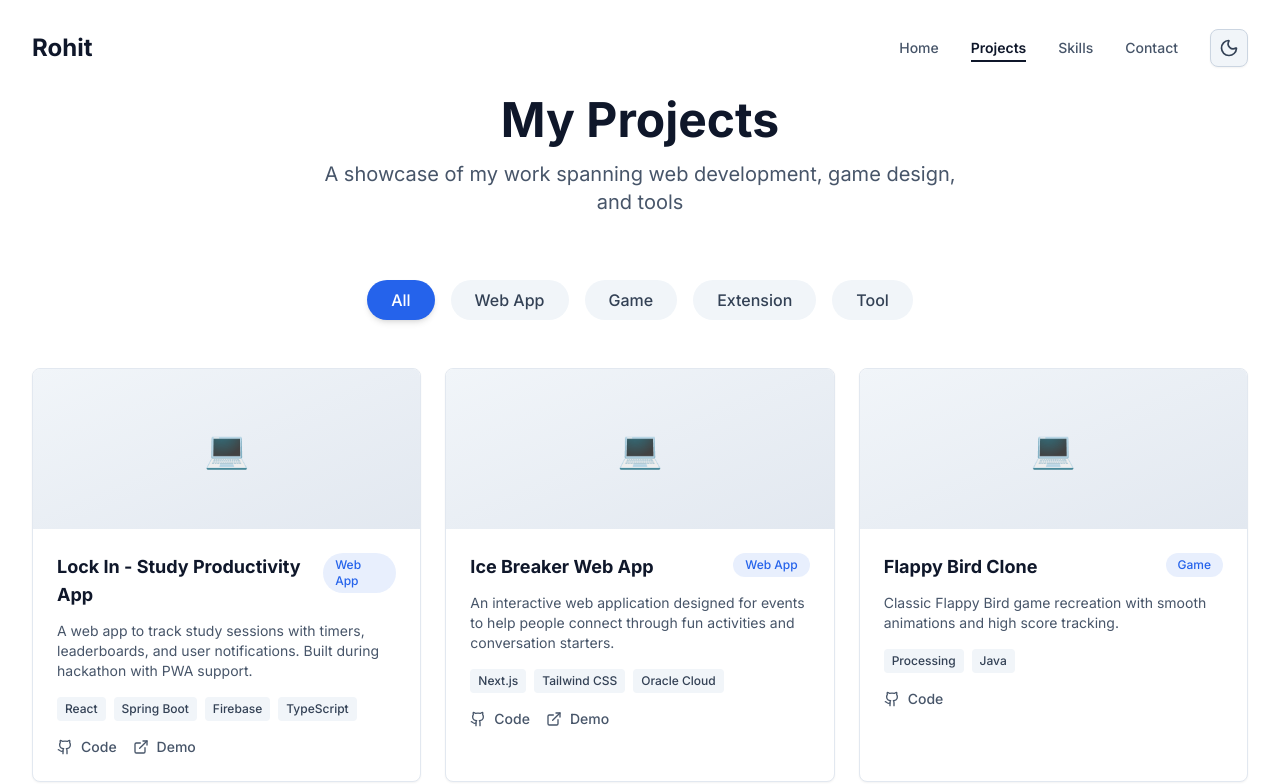
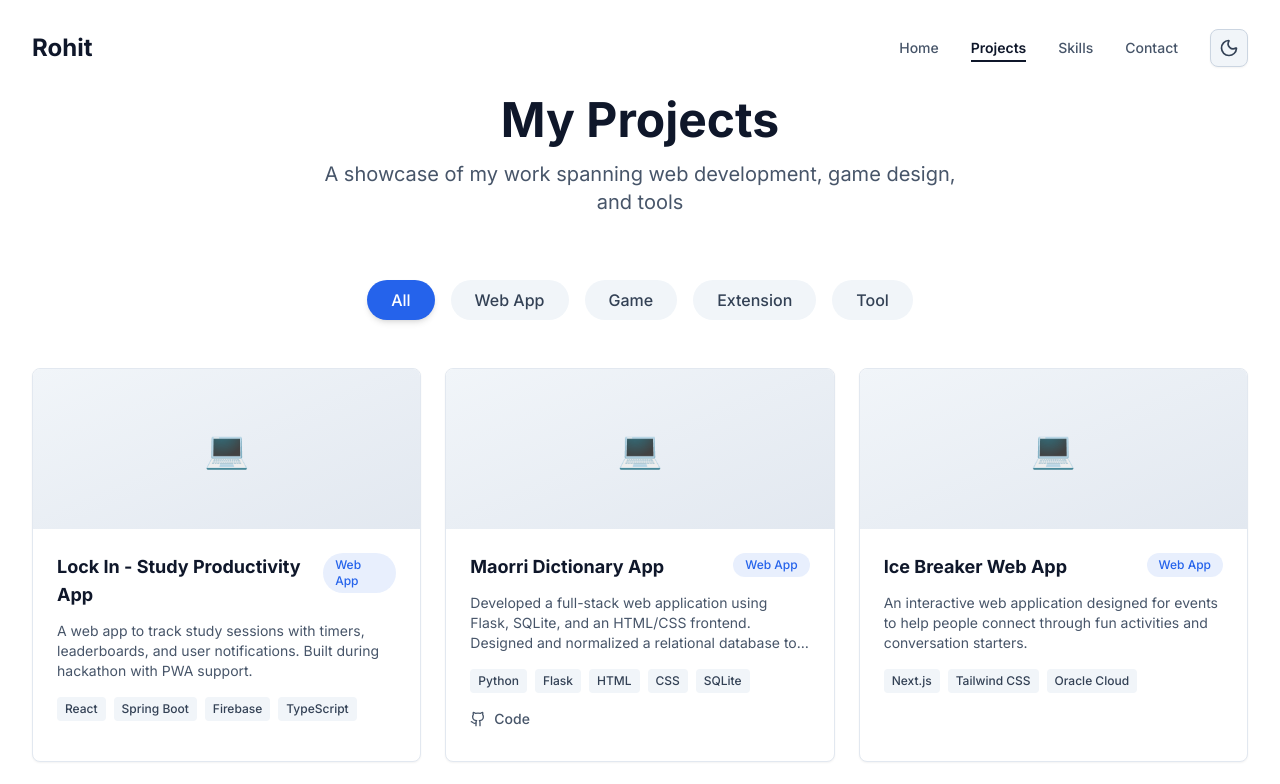
Before and after one commit to rohit-medarametla/portfolio, a Next.js app: page /projects in a window 1280 px wide. Shown: the top 784 px of the page. Built offline with nearby package versions, Linux system fonts and the light colour scheme.

Commit message:
updated information

```diff
--- a/app/contact/page.tsx
+++ b/app/contact/page.tsx
@@ -119,8 +119,8 @@ export default function ContactPage() {
                   <h3 className="text-lg font-semibold text-slate-900 dark:text-white mb-1">
                     Email
                   </h3>
-                  <a href="mailto:your.email@example.com" className="text-slate-600 dark:text-slate-400 hover:text-primary-light dark:hover:text-accent transition-colors">
-                    your.email@example.com
+                  <a href="mailto:rohit.medarametla@gmail.com" className="text-slate-600 dark:text-slate-400 hover:text-primary-light dark:hover:text-accent transition-colors">
+                    rohit.medarametla@gmail.com
                   </a>
                 </div>
               </div>
--- a/app/page.tsx
+++ b/app/page.tsx
@@ -79,7 +79,6 @@ export default function Home() {
                 { label: 'Projects', value: '15+' },
                 { label: 'Technologies', value: '10+' },
                 { label: 'GitHub Repos', value: '20+' },
-                { label: 'Coffee ☕', value: '∞' },
               ].map((stat, index) => (
                 <div key={index} className="p-6 bg-white dark:bg-slate-900 rounded-lg border border-slate-200 dark:border-slate-700 shadow-sm hover:shadow-md transition-shadow">
                   <div className="text-3xl font-bold text-primary-light dark:text-accent mb-2">
@@ -104,19 +103,17 @@ export default function Home() {
             </h3>
 
             <div className="flex space-x-6">
-              <a href="https://github.com/yourusername" target="_blank" rel="noopener noreferrer" className="p-3 bg-slate-100 dark:bg-slate-800 rounded-lg shadow-sm hover:bg-slate-200 dark:hover:bg-slate-700 transition-colors text-slate-700 dark:text-slate-300" aria-label="GitHub">
+              <a href="https://github.com/rohit-medarametla" target="_blank" rel="noopener noreferrer" className="p-3 bg-slate-100 dark:bg-slate-800 rounded-lg shadow-sm hover:bg-slate-200 dark:hover:bg-slate-700 transition-colors text-slate-700 dark:text-slate-300" aria-label="GitHub">
                 <Github className="w-6 h-6" />
               </a>
 
-              <a href="https://linkedin.com/in/yourusername" target="_blank" rel="noopener noreferrer" className="p-3 bg-slate-100 dark:bg-slate-800 rounded-lg shadow-sm hover:bg-slate-200 dark:hover:bg-slate-700 transition-colors text-slate-700 dark:text-slate-300" aria-label="LinkedIn">
+              <a href="https://www.linkedin.com/in/rohit-medarametla-140988195/" target="_blank" rel="noopener noreferrer" className="p-3 bg-slate-100 dark:bg-slate-800 rounded-lg shadow-sm hover:bg-slate-200 dark:hover:bg-slate-700 transition-colors text-slate-700 dark:text-slate-300" aria-label="LinkedIn">
                 <Linkedin className="w-6 h-6" />
               </a>
 
-              <a href="https://twitter.com/yourusername" target="_blank" rel="noopener noreferrer" className="p-3 bg-slate-100 dark:bg-slate-800 rounded-lg shadow-sm hover:bg-slate-200 dark:hover:bg-slate-700 transition-colors text-slate-700 dark:text-slate-300" aria-label="Twitter">
-                <Twitter className="w-6 h-6" />
-              </a>
 
-              <a href="mailto:your.email@example.com" className="p-3 bg-slate-100 dark:bg-slate-800 rounded-lg shadow-sm hover:bg-slate-200 dark:hover:bg-slate-700 transition-colors text-slate-700 dark:text-slate-300" aria-label="Email">
+
+              <a href="mailto:rohit.medarametla@gmail.com" className="p-3 bg-slate-100 dark:bg-slate-800 rounded-lg shadow-sm hover:bg-slate-200 dark:hover:bg-slate-700 transition-colors text-slate-700 dark:text-slate-300" aria-label="Email">
                 <Mail className="w-6 h-6" />
               </a>
             </div>
--- a/app/projects/page.tsx
+++ b/app/projects/page.tsx
@@ -10,52 +10,61 @@ const projects = [
     description: 'A web app to track study sessions with timers, leaderboards, and user notifications. Built during hackathon with PWA support.',
     technologies: ['React', 'Spring Boot', 'Firebase', 'TypeScript'],
     category: 'Web App',
-    github: 'https://github.com/yourusername/lock-in',
-    demo: 'https://lock-in-demo.vercel.app',
+    //github: 'https://github.com/yourusername/lock-in',
+    //demo: 'https://lock-in-demo.vercel.app',
   },
   {
     id: 2,
+    title: 'Maorri Dictionary App',
+    description: 'Developed a full-stack web application using Flask, SQLite, and an HTML/CSS frontend. Designed and normalized a relational database to manage users, categories, and words. Implemented role-based access control, granting teachers admin rights for content management (add, edit, delete).',
+    technologies: ['Python', 'Flask', 'HTML', 'CSS', 'SQLite'],
+    category: 'Web App',
+    github: 'https://github.com/rohit-medarametla/Dictionary-Maori',
+    //demo: 'https://lock-in-demo.vercel.app',
+  },
+  {
+    id: 3,
     title: 'Ice Breaker Web App',
     description: 'An interactive web application designed for events to help people connect through fun activities and conversation starters.',
     technologies: ['Next.js', 'Tailwind CSS', 'Oracle Cloud'],
     category: 'Web App',
-    github: 'https://github.com/yourusername/icebreaker',
-    demo: 'https://icebreaker-demo.vercel.app',
+    //github: 'https://github.com/yourusername/icebreaker',
+    //demo: 'https://icebreaker-demo.vercel.app',
   },
   {
-    id: 3,
+    id: 4,
     title: 'Flappy Bird Clone',
     description: 'Classic Flappy Bird game recreation with smooth animations and high score tracking.',
     technologies: ['Processing', 'Java'],
     category: 'Game',
-    github: 'https://github.com/yourusername/flappy-bird',
-    demo: null,
+    //github: 'https://github.com/yourusername/flappy-bird',
+    //demo: null,
   },
   {
-    id: 4,
+    id: 5,
     title: 'Chrome Extension - Productivity Booster',
     description: 'A Chrome extension to block distracting websites and track productive time.',
     technologies: ['JavaScript', 'Chrome API', 'CSS'],
     category: 'Extension',
-    github: 'https://github.com/yourusername/productivity-extension',
-    demo: null,
+    //github: 'https://github.com/yourusername/productivity-extension',
+    //demo: null,
   },
   {
-    id: 5,
+    id: 6,
     title: 'Algorithm Visualizer',
     description: 'Interactive tool to visualize sorting and searching algorithms with step-by-step animations.',
     technologies: ['React', 'TypeScript', 'D3.js'],
     category: 'Tool',
     github: 'https://github.com/yourusername/algo-visualizer',
-    demo: 'https://algo-visualizer-demo.vercel.app',
+    //demo: 'https://algo-visualizer-demo.vercel.app',
   },
   {
-    id: 6,
+    id: 7,
     title: 'Portfolio Website',
     description: 'This very website! A modern portfolio built with Next.js 15 and Tailwind CSS featuring dark mode and responsive design.',
     technologies: ['Next.js', 'Tailwind CSS', 'TypeScript'],
     category: 'Web App',
-    github: 'https://github.com/yourusername/portfolio',
+    github: 'https://github.com/rohit-medarametla/portfolio',
     demo: 'https://yourportfolio.vercel.app',
   },
 ];
```
